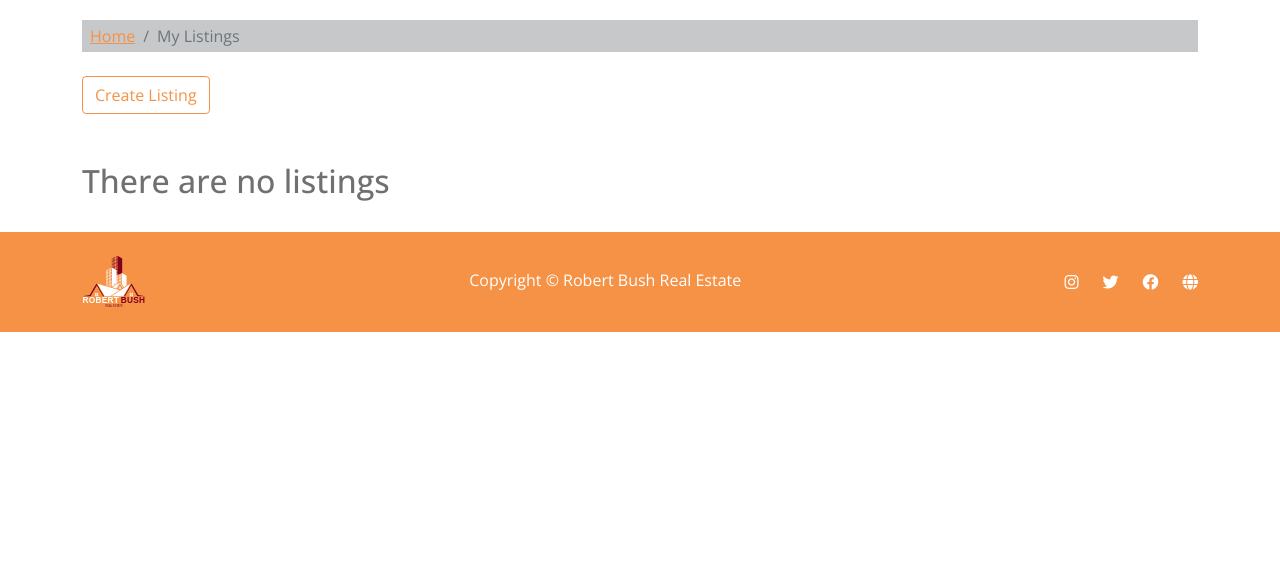
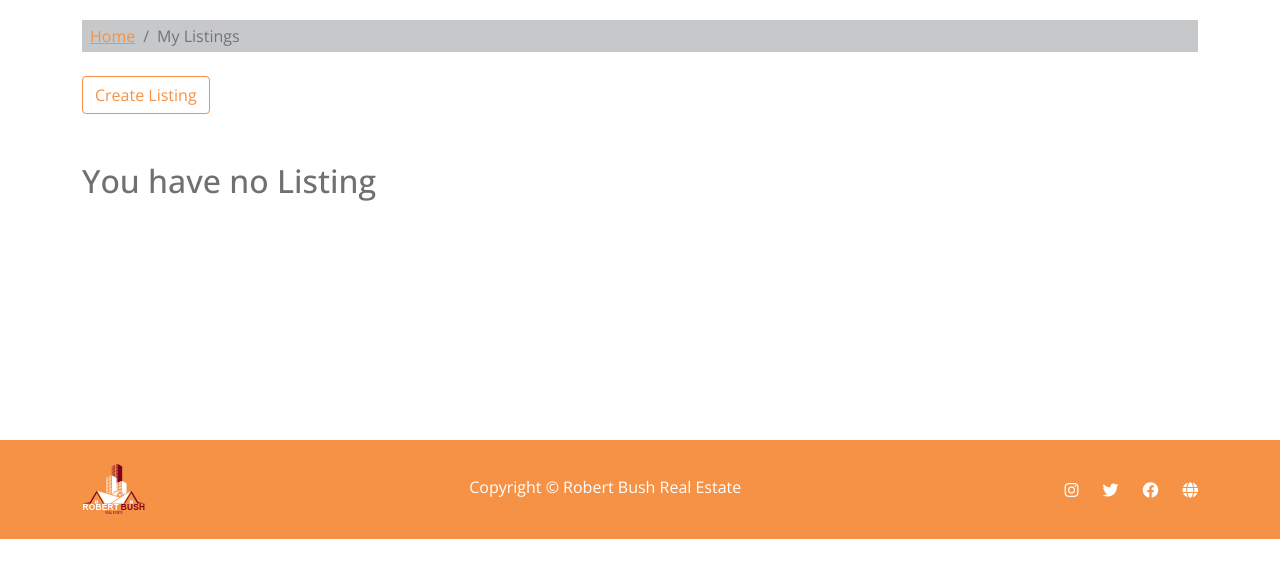
Before and after one commit to tonisco/Robert-Bush-Real-Estate, a Django app: page /user/listing/ in a window 1280 px wide. Shown: the part 226-800 px from the top of the page. Run offline with Django 3.2, Linux system fonts and the light colour scheme; the visitor is signed in with stand-in values (Sample User, id 1); data that the repository does not hold is empty; some libraries are stand-ins or nearby versions.

Commit message:
admin listing

```diff
--- a/listing/models.py
+++ b/listing/models.py
@@ -26,7 +26,7 @@ def change_image_name(instance, filename):
 # Create your models here.
 class Listing(models.Model):
     realtor = models.ForeignKey(user, models.CASCADE)
-    title = models.CharField(max_length=200)
+    title = models.CharField(max_length=200, verbose_name='title')
     address = models.CharField(max_length=200)
     city = models.CharField(max_length=100)
     state = models.CharField(max_length=100)
--- a/templates/users/agent_listing.html
+++ b/templates/users/agent_listing.html
@@ -15,8 +15,8 @@
         </ol>
     </nav>
 
-    <section class="d-flex flex-column w-100 text-center container-md mb-4">
-        <a class="btn link-button align-self-start mb-5" href="{% url 'listing_edit' %}">Create Listing</a>
+    <section class="d-flex flex-column w-100 text-center container-md mb-3 height">
+        <a class="btn link-button align-self-start mb-5" href="{% url 'listing_create' %}">Create Listing</a>
         {% if page_obj %}
             <div class="all-cards container">
                 {% for listing in page_obj %}
@@ -37,14 +37,14 @@
                                 <p class="mx-1"><i class="fa fa-expand"></i> {{ listing.sqft }} sq.ft</p>
                                 <p class="mx-1"><i class="fa fa-swimming-pool"></i> {{ listing.pool }} Pool</p>
                             </div>
-                            <a href="{% url 'listing' listing.id %}" class="btn link-button">More Info</a>
+                            <a href="{% url 'listing_edit' listing.id %}" class="btn link-button">Edit Info</a>
                         </div>
                         <p class="offer">For {{ listing.offer_type }}</p>
                     </div>
                 {% endfor %}
             </div>
         {% else %}
-            <h2 class="color-gray align-self-start">There are no listings</h2>
+            <h2 class="color-gray align-self-start">You have no Listing</h2>
         {% endif %}
     </section>
 
--- a/templates/users/dashboard.html
+++ b/templates/users/dashboard.html
@@ -44,7 +44,11 @@
                 {% endfor %}
                 </tbody>
             </table>
-        {% else %}<h5> Pls make an inquiry on a listing</h5>
+        {% else %}
+            <h5> No inquiries on your listing yet</h5>
+            {% if user.is_admin %}{% else %}
+                <h5> Pls make an inquiry on a listing</h5>
+            {% endif %}
         {% endif %}
     </main>
 {% endblock content %}
--- a/user/urls.py
+++ b/user/urls.py
@@ -1,5 +1,6 @@
 from django.urls import path
-from .views import login, logout, register, dashboard, register_admin, agent_listing, listing_edit, settings
+from .views import login, logout, register, dashboard, register_admin, agent_listing, listing_edit, settings, \
+    listing_create, listing_delete
 
 urlpatterns = [
     path('login/', login, name='login'),
@@ -9,5 +10,7 @@ urlpatterns = [
     path('dashboard/', dashboard, name='dashboard'),
     path('listing/', agent_listing, name='agent_listing'),
     path('settings/', settings, name='settings'),
-    path('listing/edit', listing_edit, name='listing_edit')
+    path('listing/create/', listing_create, name='listing_create'),
+    path('listing/delete/<int:listing_id>', listing_delete, name='listing_delete'),
+    path('listing/edit/<int:listing_id>/', listing_edit, name='listing_edit'),
 ]
--- a/user/views.py
+++ b/user/views.py
@@ -2,12 +2,12 @@ from django.shortcuts import render, redirect
 import os
 from django.contrib.auth import get_user_model
 from .form import LoginForm, SignUpForm, SignUpAdminForm, UserEditForm
-from .models import User as UserModel
 from django.contrib import messages, auth
 from contact.models import Contact
 from django.core.paginator import Paginator, EmptyPage, PageNotAnInteger
 from listing.models import Listing
 from listing.form import ListingForm
+from django.core.files.storage import default_storage
 
 User = get_user_model()
 
@@ -113,21 +113,16 @@ def settings(request):
     user = auth.get_user(request)
     if user.is_superuser and user.is_authenticated:
         if request.method == 'POST':
-            email = request.POST['email']
-            first_name = request.POST['first_name']
-            last_name = request.POST['last_name']
-            phone = request.POST['phone']
-            about_me = request.POST['about_me']
-            if 'photo' in request.FILES:
-                photo = request.FILES['photo']
-                print(user.photo)
-                os.remove(user.photo)
-                user = user(id=user.id, email=email, first_name=first_name, last_name=last_name, phone=phone,
-                            about_me=about_me, photo=photo)
-            else:
-                user = user(id=user.id, email=email, first_name=first_name, last_name=last_name, phone=phone,
-                            about_me=about_me)
+            user.email = request.POST['email']
+            user.first_name = request.POST['first_name']
+            user.last_name = request.POST['last_name']
+            user.phone = request.POST['phone']
+            user.about_me = request.POST['about_me']
+            if 'photo' in request.FILES and request.FILES != 0:
+                os.remove(user.photo.path)
+                user.photo = request.FILES['photo']
             user.save()
+            messages.success(request, 'Edits have been saved')
         form = UserEditForm(user=user)
         context = {'form': form}
         return render(request, 'users/settings.html', context)
@@ -156,11 +151,132 @@ def agent_listing(request):
         return redirect('index')
 
 
-def listing_edit(request):
+def listing_details(request, listing=None):
+    if not listing:
+        listing = Listing()
+    user = auth.get_user(request)
+    listing.realtor = user
+    listing.title = request.POST['title']
+    listing.address = request.POST['address']
+    listing.city = request.POST['city']
+    listing.state = request.POST['state']
+    listing.offer_type = request.POST['offer_type']
+    listing.zipcode = request.POST['zipcode']
+    listing.price = request.POST['price']
+    listing.bedrooms = request.POST['bedrooms']
+    listing.baths = request.POST['baths']
+    listing.sqft = request.POST['sqft']
+    listing.garage = request.POST['garage']
+    listing.pool = request.POST['pool']
+    listing.description = request.POST['description']
+    listing.list_date = request.POST['list_date']
+    listing.is_published = request.POST['is_published'] == 'on'
+    return listing
+
+
+def remove_image(image):
+    if image != '' and os.path.exists(image.path):
+        os.remove(image.path)
+
+
+def image_to_remove(request, listing):
+    if 'photo_main-clear' in request.POST:
+        remove_image(listing.photo_main)
+        listing.photo_main = ''
+    if 'photo_1-clear' in request.POST:
+        remove_image(listing.photo_1)
+        listing.photo_1 = ''
+    if 'photo_2-clear' in request.POST:
+        remove_image(listing.photo_2)
+        listing.photo_2 = ''
+    if 'photo_3-clear' in request.POST:
+        remove_image(listing.photo_3)
+        listing.photo_3 = ''
+    if 'photo_4-clear' in request.POST:
+        remove_image(listing.photo_4)
+        listing.photo_4 = ''
+    if 'photo_5-clear' in request.POST:
+        remove_image(listing.photo_5)
+        listing.photo_5 = ''
+
+    return listing
+
+
+def listing_images(request, listing):
+    if 'photo_main' in request.FILES:
+        remove_image(listing.photo_main)
+        listing.photo_main = request.FILES['photo_main']
+    if 'photo_1' in request.FILES:
+        remove_image(listing.photo_1)
+        listing.photo_1 = request.FILES['photo_1']
+    if 'photo_2' in request.FILES:
+        remove_image(listing.photo_2)
+        listing.photo_2 = request.FILES['photo_2']
+    if 'photo_3' in request.FILES:
+        remove_image(listing.photo_3)
+        listing.photo_3 = request.FILES['photo_3']
+    if 'photo_4' in request.FILES:
+        remove_image(listing.photo_4)
+        listing.photo_4 = request.FILES['photo_4']
+    if 'photo_5' in request.FILES:
+        remove_image(listing.photo_5)
+        listing.photo_5 = request.FILES['photo_5']
+    return listing
+
+
+def listing_edit(request, listing_id):
     user = auth.get_user(request)
     if user.is_superuser and user.is_authenticated:
+        listing = Listing.objects.get(id=listing_id)
+        if user != listing.realtor:
+            return redirect('agent_listing')
+        if request.method == 'POST':
+            listing = listing_details(request, listing)
+            listing = image_to_remove(request, listing)
+            if request.FILES != 0:
+                listing = listing_images(request, listing)
+            listing.save()
+            messages.success(request, 'Listing has been saved')
+            return redirect('agent_listing')
+
+        form = ListingForm(request=request, listing=listing)
+        context = {'form': form, 'listing': listing}
+        return render(request, 'users/listing_edit.html', context)
+    else:
+        return redirect('index')
+
+
+def listing_create(request):
+    user = auth.get_user(request)
+    if user.is_superuser and user.is_authenticated:
+        if request.method == 'POST':
+            listing = listing_details(request)
+            if request.FILES != 0:
+                listing = listing_images(request, listing)
+            listing.save()
+            messages.success(request, 'Listing has been saved')
+            return redirect('agent_listing')
+
         form = ListingForm(request=request)
         context = {'form': form}
         return render(request, 'users/listing_edit.html', context)
     else:
         return redirect('index')
+
+
+def listing_delete(request, listing_id):
+    user = auth.get_user(request)
+    if user.is_superuser and user.is_authenticated:
+        listing = Listing.objects.get(id=listing_id)
+        remove_image(listing.photo_main)
+        remove_image(listing.photo_1)
+        remove_image(listing.photo_2)
+        remove_image(listing.photo_3)
+        remove_image(listing.photo_4)
+        remove_image(listing.photo_5)
+
+        listing.delete()
+        messages.success(request, 'Listing successfully deleted')
+        return redirect('agent_listing')
+    else:
+        redirect('index')
```
Also changed, not shown: listing/form.py (+26 -2 lines), templates/users/listing_edit.html (+14 -0 lines), listing/migrations/0004_alter_listing_title.py (added).
